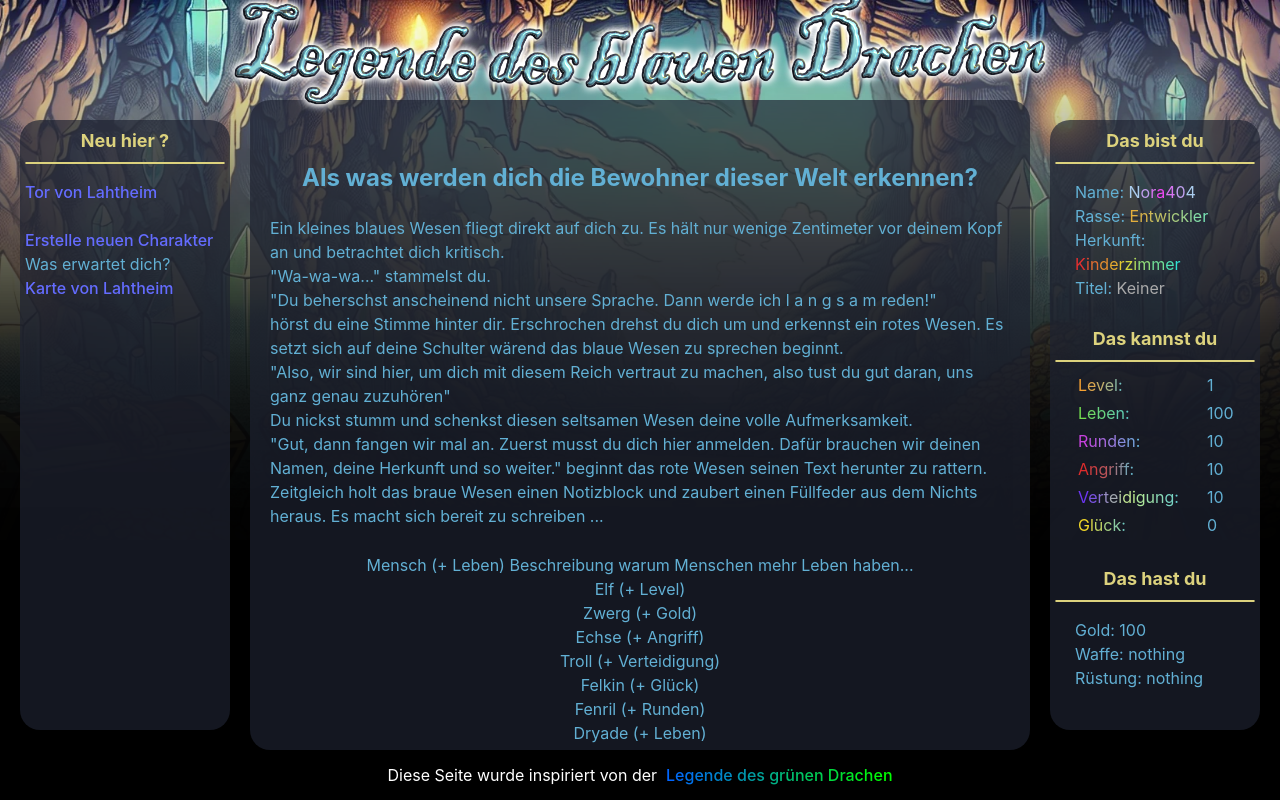
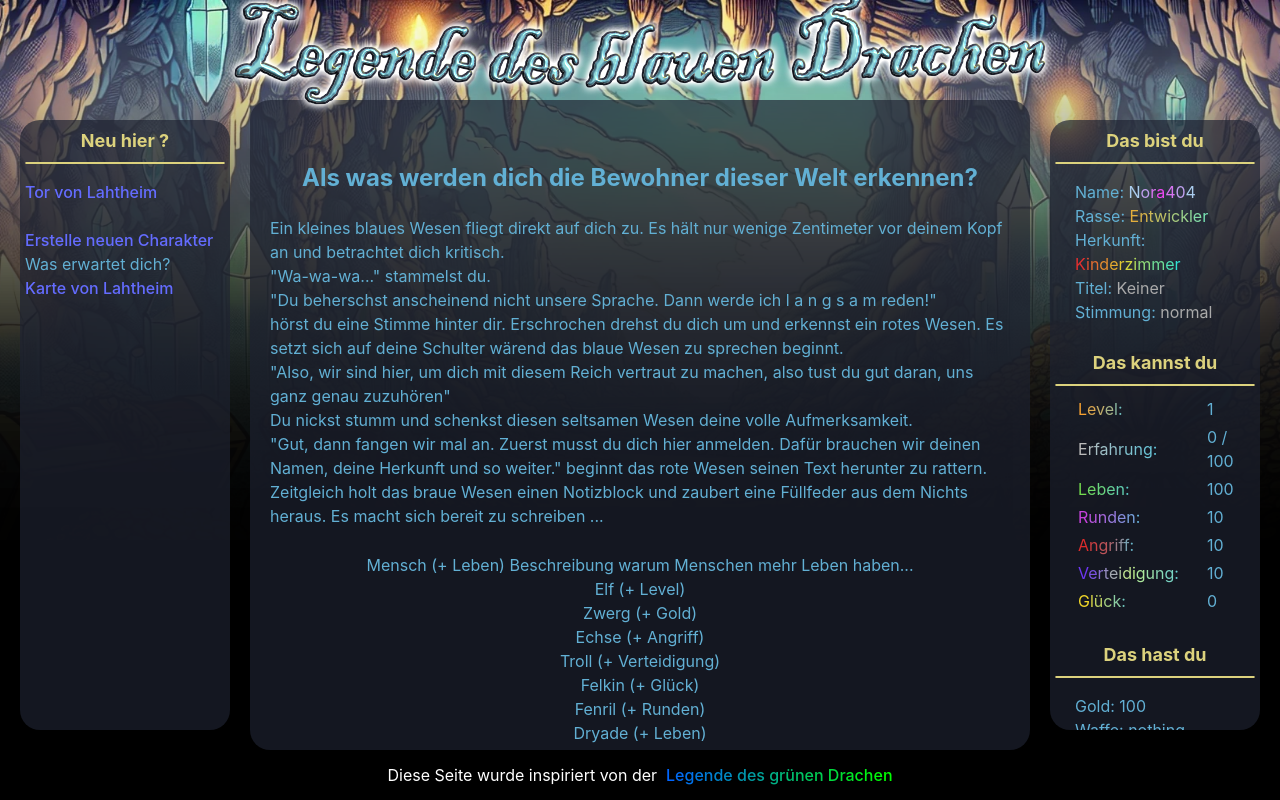
Before and after one commit to Nora404/blauerDrache, a React (Vite) app: page /charakter in a window 1280 px wide. Built offline with nearby package versions, Linux system fonts and the light colour scheme.

Commit message:
add args

```diff
--- a/src/App.css
+++ b/src/App.css
@@ -97,7 +97,7 @@
 }
 
 .dracheImg {
-  width: 450px;
+  width: 380px;
 }
 
 @media (min-width: 1920px) {
--- a/src/charakter/YouAre.tsx
+++ b/src/charakter/YouAre.tsx
@@ -11,14 +11,17 @@ type YouAreProps = {
     originColor?: string[],
     titel?: string,
     titelColor?: string[],
+    feeling?: string,
+    feelingColor?: string[],
 };
 
 const YouAre: React.FC<YouAreProps> = (
-    { name = 'Nora404', rase = 'Entwickler', origin = 'Kinderzimmer', titel = "Keiner",
+    { name = 'Nora404', rase = 'Entwickler', origin = 'Kinderzimmer', titel = "Keiner", feeling = "normal",
         nameColor = ['#abcdef', '#EE48F2', '#abcdef'],
         raseColor = ['#E3AD3C', '#78E3B4'],
         originColor = ['#E33030', '#E3D82F', '#2EE3D3', '#5B2EE3'],
         titelColor = ['#aaaaaa'],
+        feelingColor = ['#aaaaaa'],
     }
 ) => {
 
@@ -30,6 +33,7 @@ const YouAre: React.FC<YouAreProps> = (
                 Rasse: <GradientText colors={raseColor}>{rase}</GradientText><br />
                 Herkunft: <GradientText colors={originColor}>{origin}</GradientText><br />
                 Titel: <GradientText colors={titelColor}>{titel}</GradientText><br />
+                Stimmung: <GradientText colors={feelingColor}>{feeling}</GradientText><br />
             </p>
         </div>
     );
--- a/src/charakter/YouCan.tsx
+++ b/src/charakter/YouCan.tsx
@@ -4,6 +4,7 @@ import { GradientText } from '../utility/GradientText';
 
 type YouCanProps = {
     level?: number;
+    exp?: number;
     life?: number;
     rounds?: number;
     attack?: number;
@@ -12,7 +13,7 @@ type YouCanProps = {
 };
 
 const YouCan: React.FC<YouCanProps> = (
-    { level = 1, life = 100, rounds = 10, attack = 10, defense = 10, luck = 0 }
+    { level = 1, exp = 0, life = 100, rounds = 10, attack = 10, defense = 10, luck = 0 }
 ) => {
 
     return (
@@ -21,6 +22,8 @@ const YouCan: React.FC<YouCanProps> = (
             <table className='table'>
                 <tr>
                     <td width={125}><GradientText colors={['#F7A131', '#57C6DD']}>Level: </GradientText></td><td>{level}</td>
+                </tr><tr>
+                    <td width={125}><GradientText colors={['#bbbbbb', '#57C6DD']}>Erfahrung: </GradientText></td><td>{exp} / 100</td>
                 </tr><tr>
                     <td width={125}><GradientText colors={['#74dd4f', '#57C6DD']}>Leben: </GradientText></td><td>{life}</td>
                 </tr><tr>
--- a/src/playground/CreatePlayer.tsx
+++ b/src/playground/CreatePlayer.tsx
@@ -25,8 +25,8 @@ const CreatePlayer: React.FC<CreatePlayerProps> = () => {
                 Du nickst stumm und schenkst diesen seltsamen Wesen deine volle Aufmerksamkeit.<br className='mb-1' />
 
                 "Gut, dann fangen wir mal an. Zuerst musst du dich hier anmelden.
-                Dafür brauchen wir deinen Namen, deine Herkunft und so weiter." beginnt das rote Wesen seinen Text herunter zu rattern.<br />
-                Zeitgleich holt das braue Wesen einen Notizblock und zaubert einen Füllfeder aus dem Nichts heraus.
+                Dafür brauchen wir deinen Namen, deine Herkunft und so weiter." beginnt das rote Wesen seinen Text herunter zu rattern.
+                Zeitgleich holt das braue Wesen einen Notizblock und zaubert eine Füllfeder aus dem Nichts heraus.
                 Es macht sich bereit zu schreiben ...
             </p>
 
```
